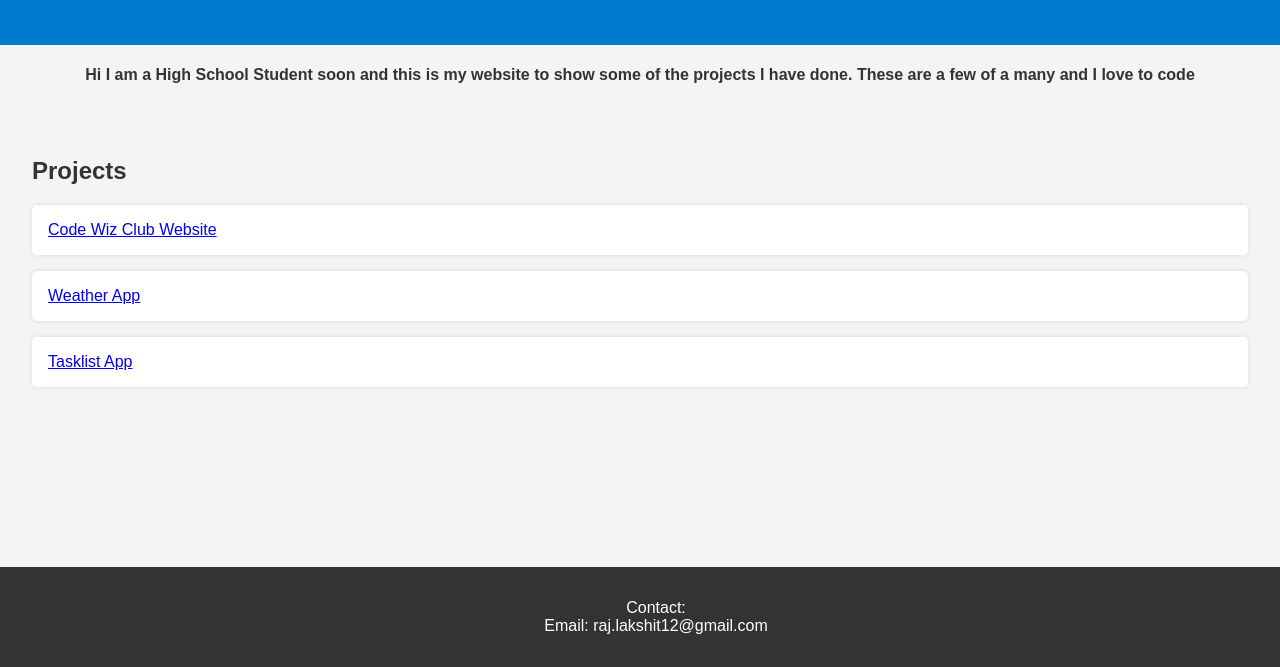
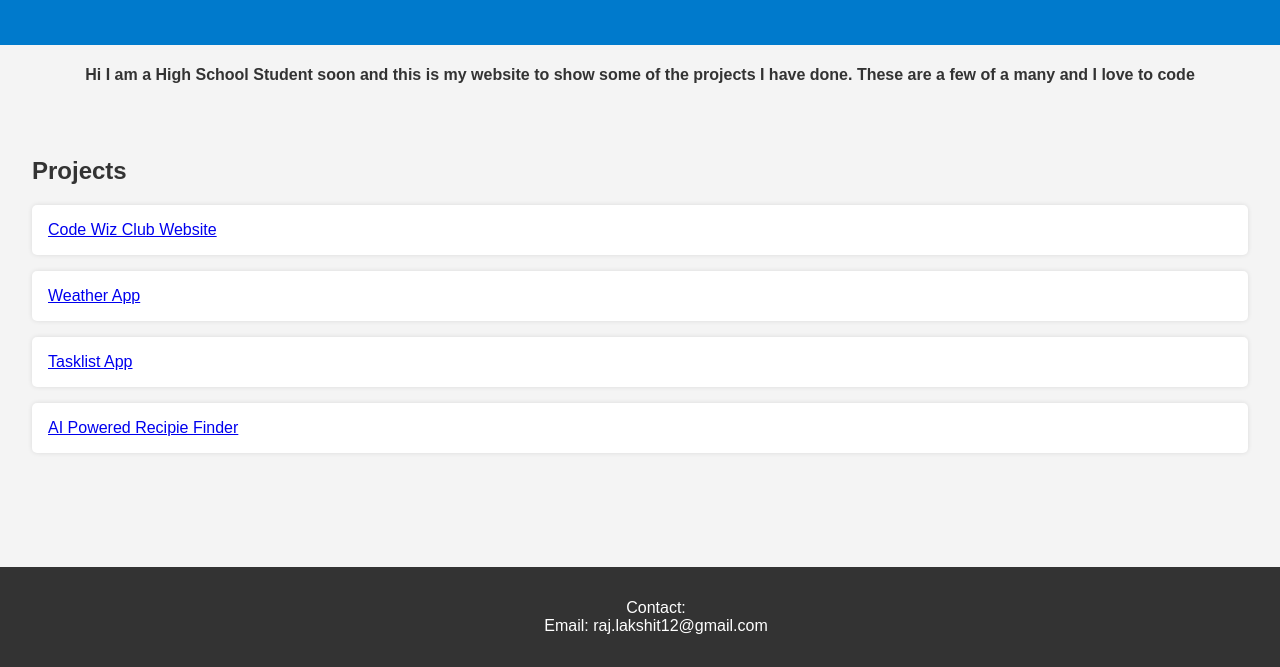
Before and after one commit to LakshitRaj-io/Portfolio, a plain HTML site: page index.html in a window 1280 px wide. Shown: the part 133-800 px from the top of the page. Drawn offline with Linux system fonts and the light colour scheme.

Commit message:
index.html

```diff
--- a/index.html
+++ b/index.html
@@ -20,6 +20,7 @@
       <li> <a href="https://lakshitraj-io.github.io/Code-Wiz-Club-Website/"> Code Wiz Club Website </a> </li>
       <li><a href="https://lakshitraj-io.github.io/weather-app-LakshitRaj/"> Weather App </a></li>
       <li><a href="https://lakshitraj-io.github.io/To-Do-List-By-LakshitRaj/"> Tasklist App </a>  </li>
+       <li><a href="https://ai-powered-recipie-app.streamlit.app/"> AI Powered Recipie Finder </a></li>
 
     </ul>
   </section>
```
